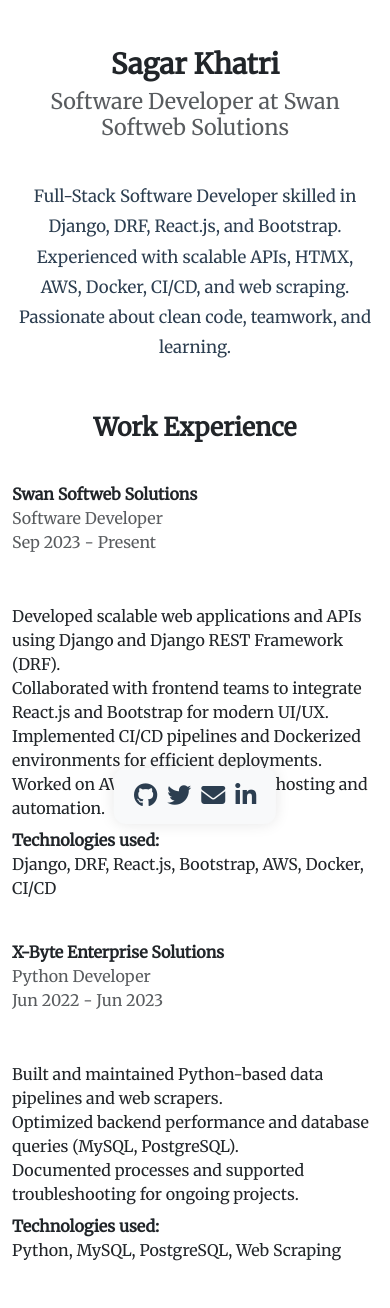
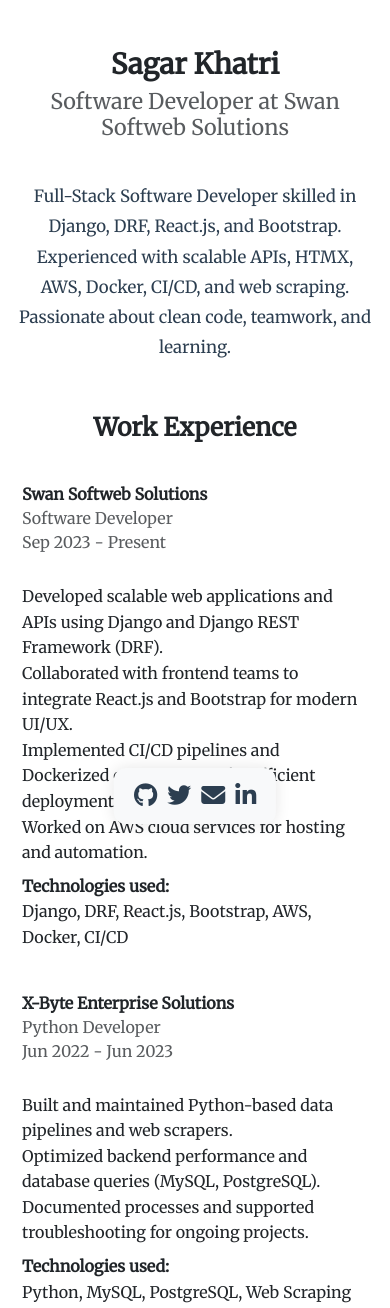
Before and after one commit to sagarkhatridk/myportfolio, a plain HTML site: page index.html in a window 390 px wide. Shown: the top 1308 px of the page. Drawn offline with nearby package versions, Linux system fonts and the light colour scheme.

Commit message:
updated design

```diff
--- a/index.html
+++ b/index.html
@@ -24,14 +24,6 @@
       line-height: 1.8;
       color: #2c3e50;
       padding: 0 15px;
-    }
-
-    .profile-img {
-      width: 150px;
-      height: 150px;
-      object-fit: cover;
-      border-radius: 50%;
-      border: 3px solid #0d6efd;
     }
 
     .section {
@@ -67,6 +59,7 @@
     .timeline {
       width: 100%;
       max-width: 1000px;
+      padding: 0 15px;
     }
 
     .timeline-item {
@@ -74,42 +67,17 @@
       align-items: flex-start;
       position: relative;
       margin-bottom: 40px;
+      gap: 20px;
     }
 
     .timeline-left {
-      width: 100%;
+      width: 30%;
       text-align: right;
       padding-right: 10px;
     }
 
-    @media (max-width: 768px) {
-      .timeline-left {
-        width: 100%;
-        text-align: left;
-        padding-right: 0;
-        padding-bottom: 10px;
-      }
-
-      .timeline-right {
-        padding-left: 0;
-      }
-
-      .timeline-item {
-        flex-direction: column;
-        align-items: stretch;
-      }
-
-      .timeline-line {
-        display: none;
-      }
-    }
-
-
     .timeline-line {
-      width: 40px;
-      display: flex;
-      flex-direction: column;
-      align-items: center;
+      width: 20px;
       position: relative;
     }
 
@@ -128,35 +96,7 @@
     .timeline-right {
       flex: 1;
       padding-left: 10px;
-    }
-
-    @media (max-width: 768px) {
-      .timeline-item {
-        flex-direction: column;
-        align-items: stretch;
-      }
-
-      .timeline-left,
-      .timeline-right {
-        max-width: 100%;
-        text-align: left;
-        padding: 0;
-      }
-
-      .timeline-left {
-        margin-bottom: 10px;
-      }
-
-      .timeline-line {
-        width: 20px;
-        height: 40px;
-        margin: 0 auto;
-      }
-
-
-      .timeline-vertical {
-        display: none;
-      }
+      line-height: 1.6;
     }
 
     .floating-panel {
@@ -184,6 +124,33 @@
 
     .floating-panel a:hover {
       color: #0d6efd;
+    }
+
+    /* Responsive Fix */
+    @media (max-width: 768px) {
+      .timeline-item {
+        flex-direction: column;
+        align-items: flex-start;
+      }
+
+      .timeline-left,
+      .timeline-right {
+        width: 100%;
+        text-align: left;
+        padding: 0;
+      }
+
+      .timeline-line {
+        display: none;
+      }
+
+      .timeline {
+        padding: 0 10px;
+      }
+
+      .timeline-right {
+        padding-top: 10px;
+      }
     }
   </style>
 </head>
```
